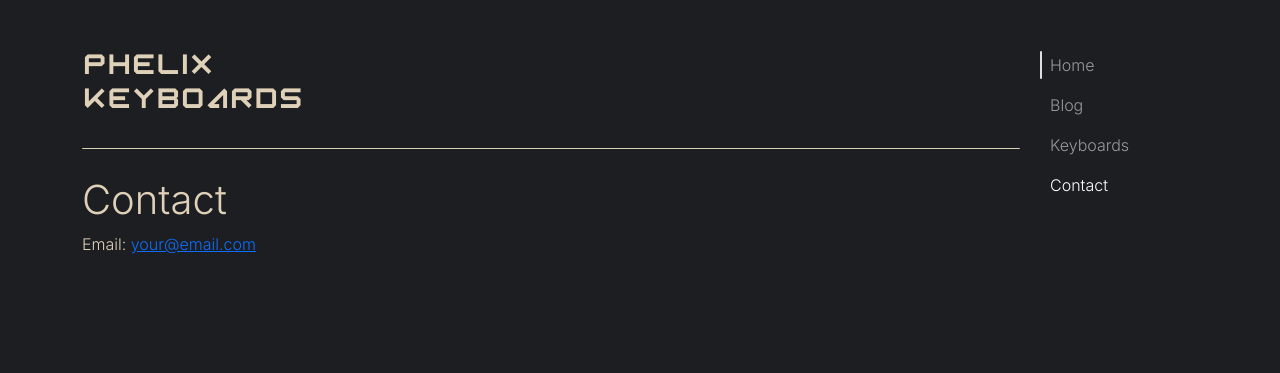
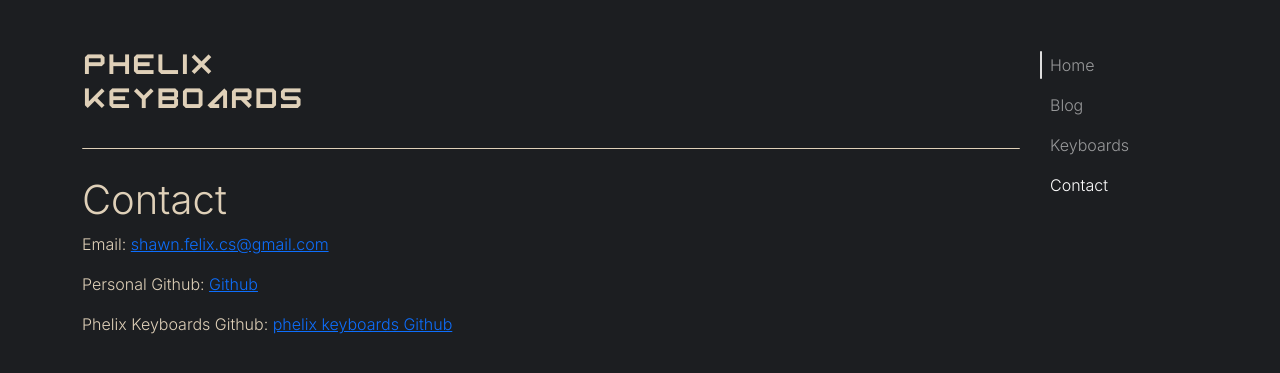
Before and after one commit to shawnfelix/shawnfelix.github.io, a Jekyll site: the page built from contact/index.md, in a window 1280 px wide. Shown: the top 373 px of the page. Built offline with Jekyll 4.4.1, drawn with Linux system fonts in a browser that asks for light colours.

Commit message:
update pages

```diff
--- a/contact/index.md
+++ b/contact/index.md
@@ -7,6 +7,8 @@ permalink: /contact/
 <div class="fluid-container">
     <div class="col-md-11">
         <h1>Contact</h1>
-        <p>Email: <a href="mailto:your@email.com">your@email.com</a></p>
+        <p>Email: <a href="mailto:shawn.felix.cs@gmail.com">shawn.felix.cs@gmail.com</a></p>
+        <p>Personal Github: <a href="https://github.com/shawnfelix">Github</a></p>
+        <p>Phelix Keyboards Github: <a href="https://github.com/phelixkeyboards">phelix keyboards Github</a></p>
     </div>
 </div>
```
Also changed, not shown: keyboards/index.md (+3 -1 lines).
